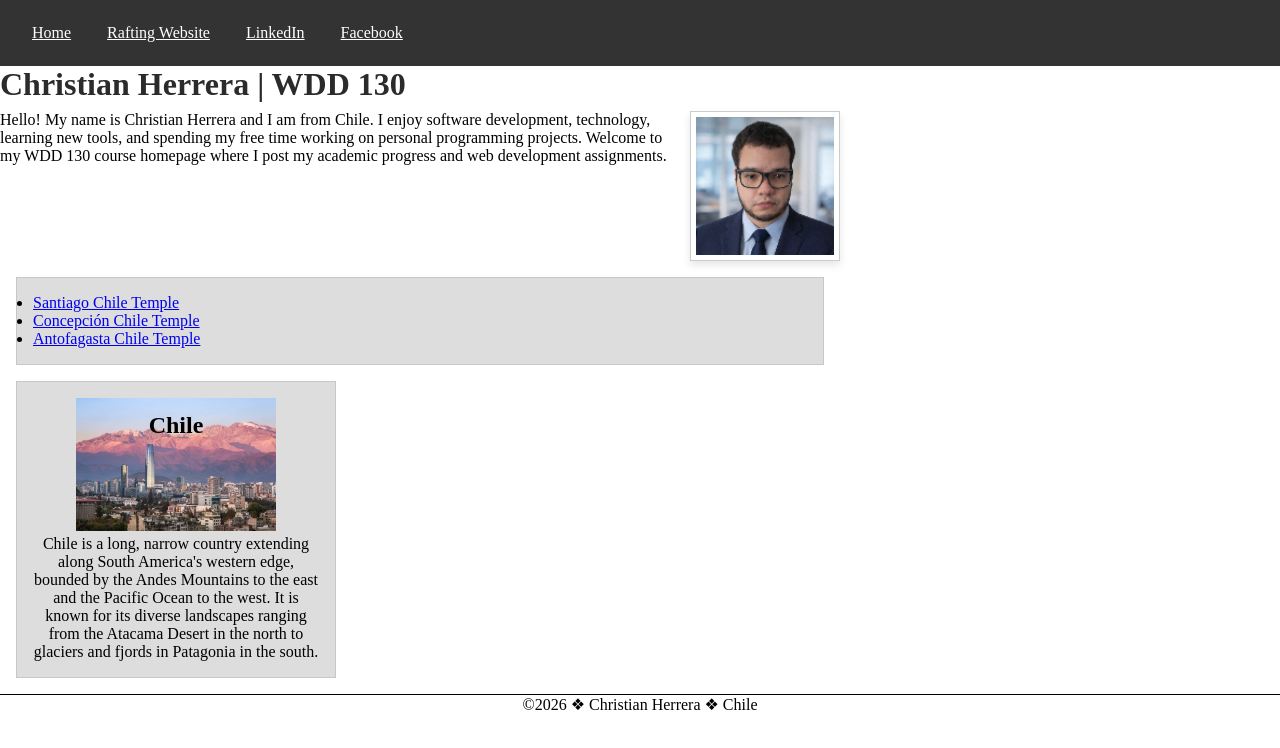
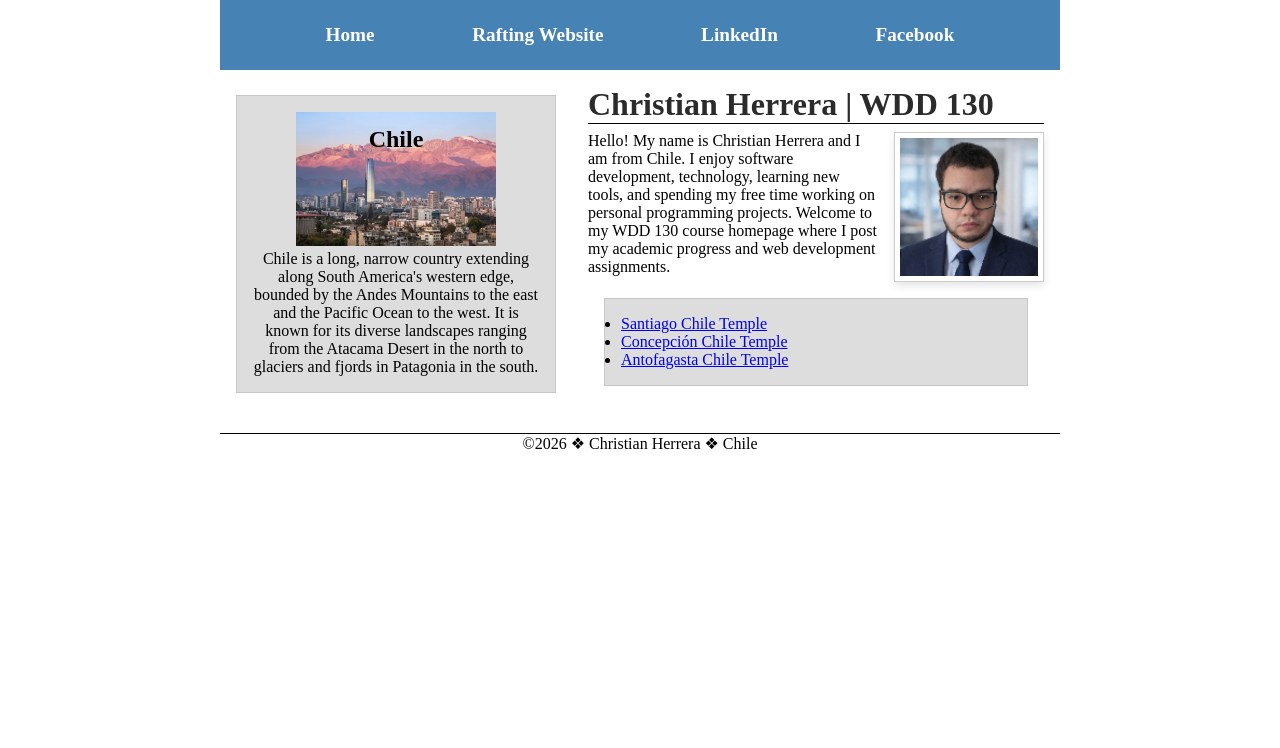
Before and after one commit to cahodev/wdd130, a plain HTML site: page index.html in a window 1280 px wide. Drawn offline with Linux system fonts and the light colour scheme.

Commit message:
Update styles.css

```diff
--- a/styles/styles.css
+++ b/styles/styles.css
@@ -4,26 +4,39 @@
   box-sizing: border-box;
 }
 
+header, .grid, footer {
+  max-width: 840px;
+  margin: 0 auto;
+}
+
 /* Navigation */
 nav {
-  background-color: #333;
+  background-color: steelblue;
   padding: 1rem;
+  display: flex;
+  justify-content: space-evenly;
+  align-items: center;
 }
 
 nav a {
+  display: block;
+  padding: 0.5rem;
+  text-decoration: none;
+  font-size: 1.2rem;
+  font-weight: 700;
   color: #fff;
-  padding: 0.5rem 1rem;
-  display: inline-block;
 }
 
 /* Headings & Main Layout */
 h1 {
   color: #2b2b2b;
   margin-bottom: 0.5rem;
+  border-bottom: 1px solid #000;
 }
 
 main {
-  max-width: 840px;
+  grid-column: 2/3;
+  margin: 1rem;
 }
 
 main img {
@@ -41,6 +54,8 @@
 aside {
   width: 20rem;
   position: relative;
+  grid-column: 1/2;
+  grid-row: 1/2;
   text-align: center;
 }
 
@@ -68,6 +83,11 @@
 }
 
 /* Class Selectors */
+.grid {
+  display: grid;
+  align-items: center;
+}
+
 .box {
   margin: 1rem;
   border: 1px solid rgb(0 0 0 / 10%);
```
